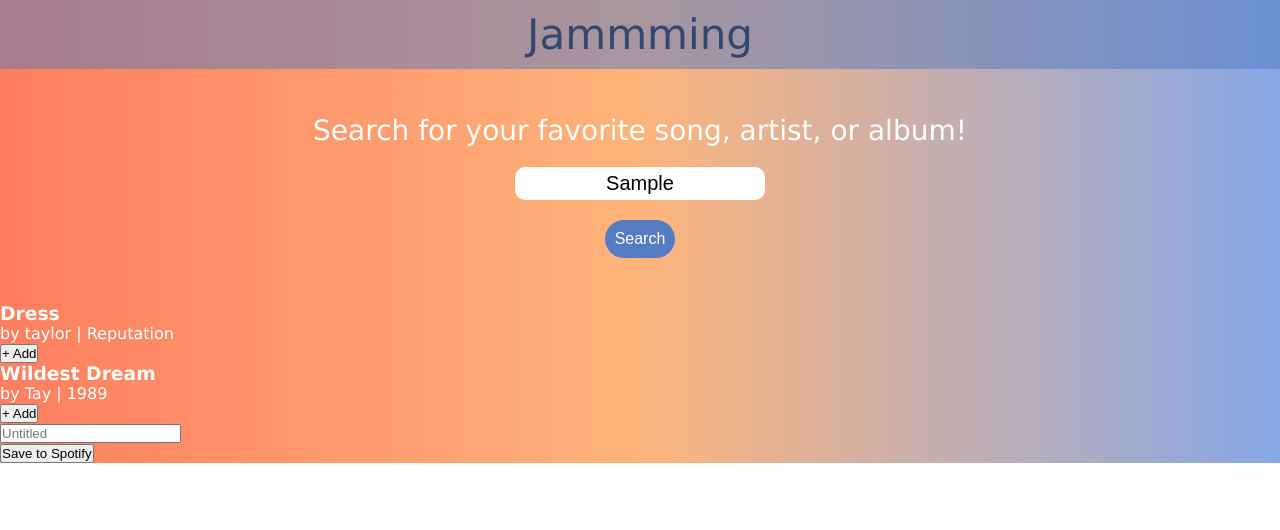
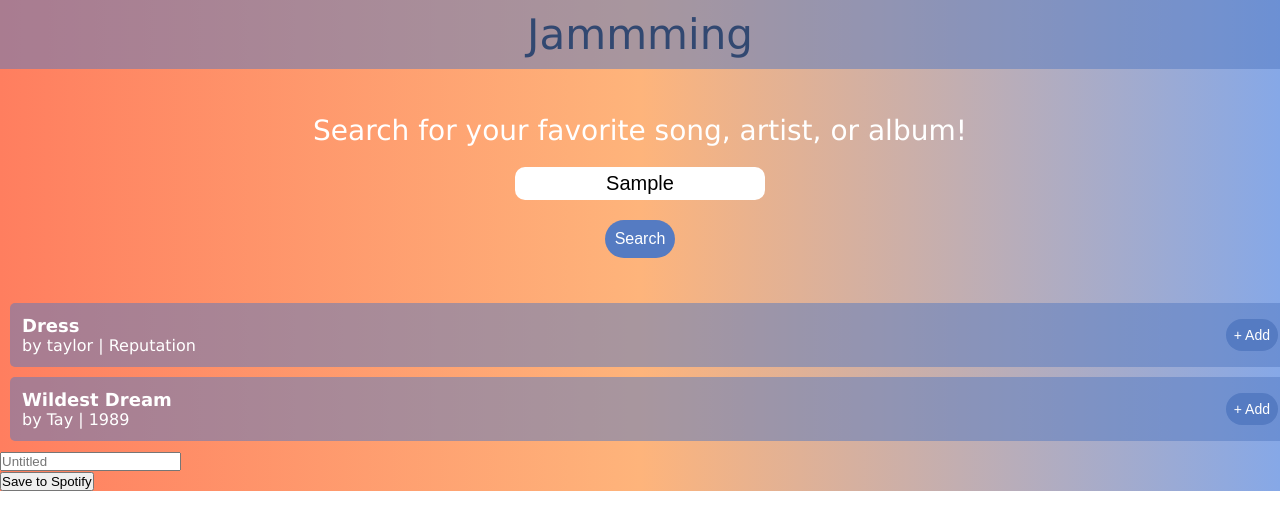
Before and after one commit to kathleenmoriarty/Jammming, a React app in the folder jammming/: page / in a window 1280 px wide. Both pictures are taken after typing "Sample" into the empty fields and a click on the button "Search". Shown: the top 530 px of the page. Built offline with nearby package versions, Linux system fonts and the light colour scheme; the HTML template or start-up script is replaced by a standard one.

Commit message:
Add stylesheet for Track Component

```diff
--- a/jammming/src/components/Track.jsx
+++ b/jammming/src/components/Track.jsx
@@ -1,4 +1,5 @@
 import React from "react";
+import "../styles/Track.css";
 
 const Track = ({song, addedToPlaylist, removeTrack, addTrack }) => {
 
--- /dev/null
+++ b/jammming/src/styles/Track.css
@@ -0,0 +1,24 @@
+.track {
+    background-color: rgba(85, 123, 194, 0.5);
+    display: flex;
+    justify-content: space-between;
+    align-items: center;
+    width: 100%;
+    padding: 12px;
+    margin: 10px;
+    color: #fff;
+    border-radius: 5px;
+}
+
+.song-info h3 {
+    font-size: 18px;
+}
+
+.add-remove-song button {
+    border: none;
+    padding: 8px;
+    border-radius: 30px;
+    font-size: 14px;
+    background-color: rgba(85, 123, 194);
+    color: #fff;
+}
```
